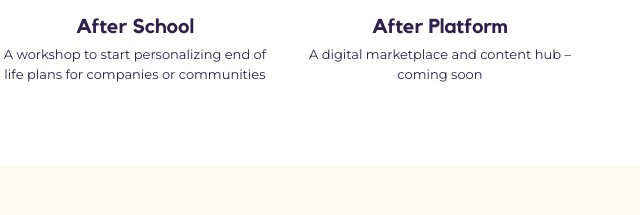
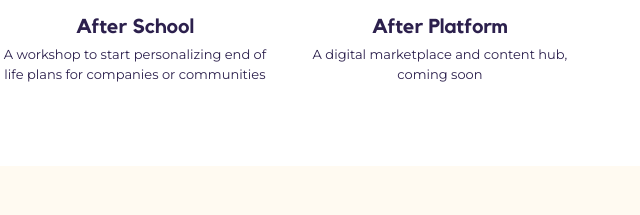
Before and after one commit to readyforafter/readyforafter.github.io, a plain HTML site: page index.html in a window 1280 px wide. Shown: the part 756-971 px from the top of the page, 505-1145 px from the left. Drawn offline with Linux system fonts and the light colour scheme.

Commit message:
Update index.html

```diff
--- a/index.html
+++ b/index.html
@@ -82,7 +82,7 @@
                         <div class="three-column-content">
                             <figure><img src="images/responsive-icon.svg" alt="Responsive Icon"></figure>
                             <h4>After Platform</h4>
-                            <p>A digital marketplace and content hub – coming soon</p>
+                            <p>A digital marketplace and content hub, coming soon</p>
                         </div>
                     </div>
                 </div>
```
